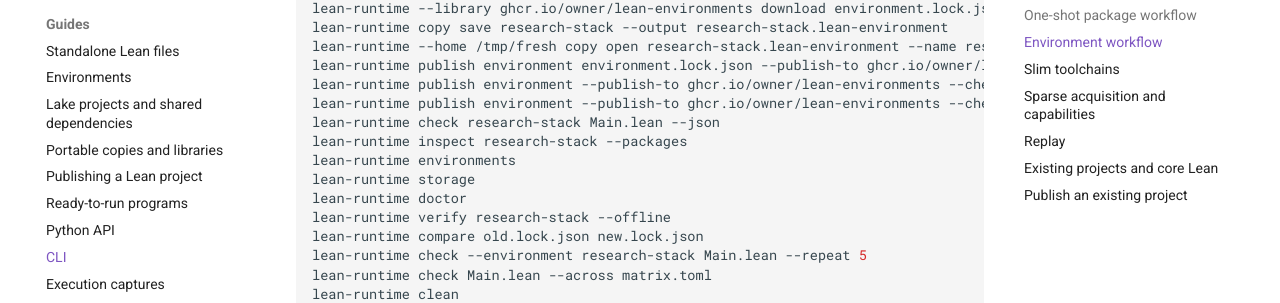
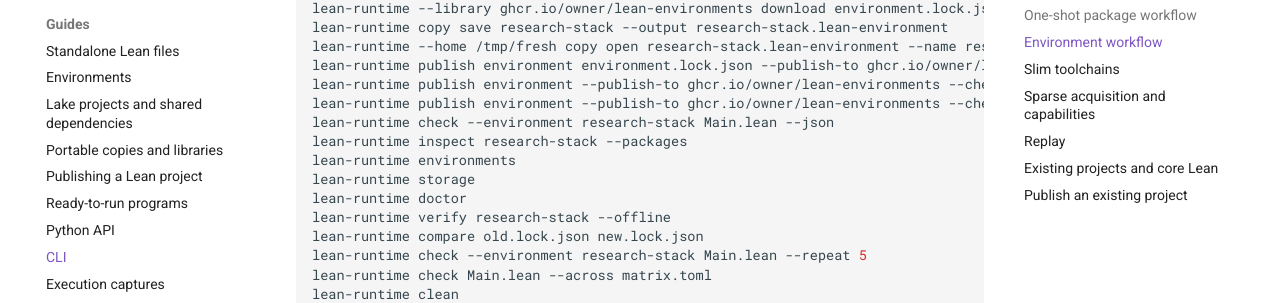
Before and after one commit to alerad/lean-runtime, an MkDocs documentation site: the page built from docs/cli.md, in a window 1280 px wide and 900 px high, scrolled down 1863 px. Shown: the part 147-450 px from the top of the window. Built offline with MkDocs 1.6.1 and Material for MkDocs 9.7.7, drawn with Linux system fonts in a browser that asks for light colours; comment, search, counter and statistics services are not loaded.

````diff
--- a/docs/cli.md
+++ b/docs/cli.md
@@ -90,7 +90,7 @@ lean-runtime --home /tmp/fresh copy open research-stack.lean-environment --name
 lean-runtime publish environment environment.lock.json --publish-to ghcr.io/owner/lean-environments
 lean-runtime publish environment --publish-to ghcr.io/owner/lean-environments --check-access
 lean-runtime publish environment --publish-to ghcr.io/owner/lean-environments --check-access --json
-lean-runtime check research-stack Main.lean --json
+lean-runtime check --environment research-stack Main.lean --json
 lean-runtime inspect research-stack --packages
 lean-runtime environments
 lean-runtime storage
@@ -228,7 +228,7 @@ capitalization such as `IntegralFramework`.
 Add supporting source files with repeatable `--include` options:
 
 ```bash
-lean-runtime check research-stack Main.lean --include Support/Defs.lean
+lean-runtime check --environment research-stack Main.lean --include Support/Defs.lean
 ```
 
 Resolution and materialization print structured lifecycle progress to stderr.
````
Also changed, not shown: docs/v1-precision.md (+1 -1 lines), 1 other file.
